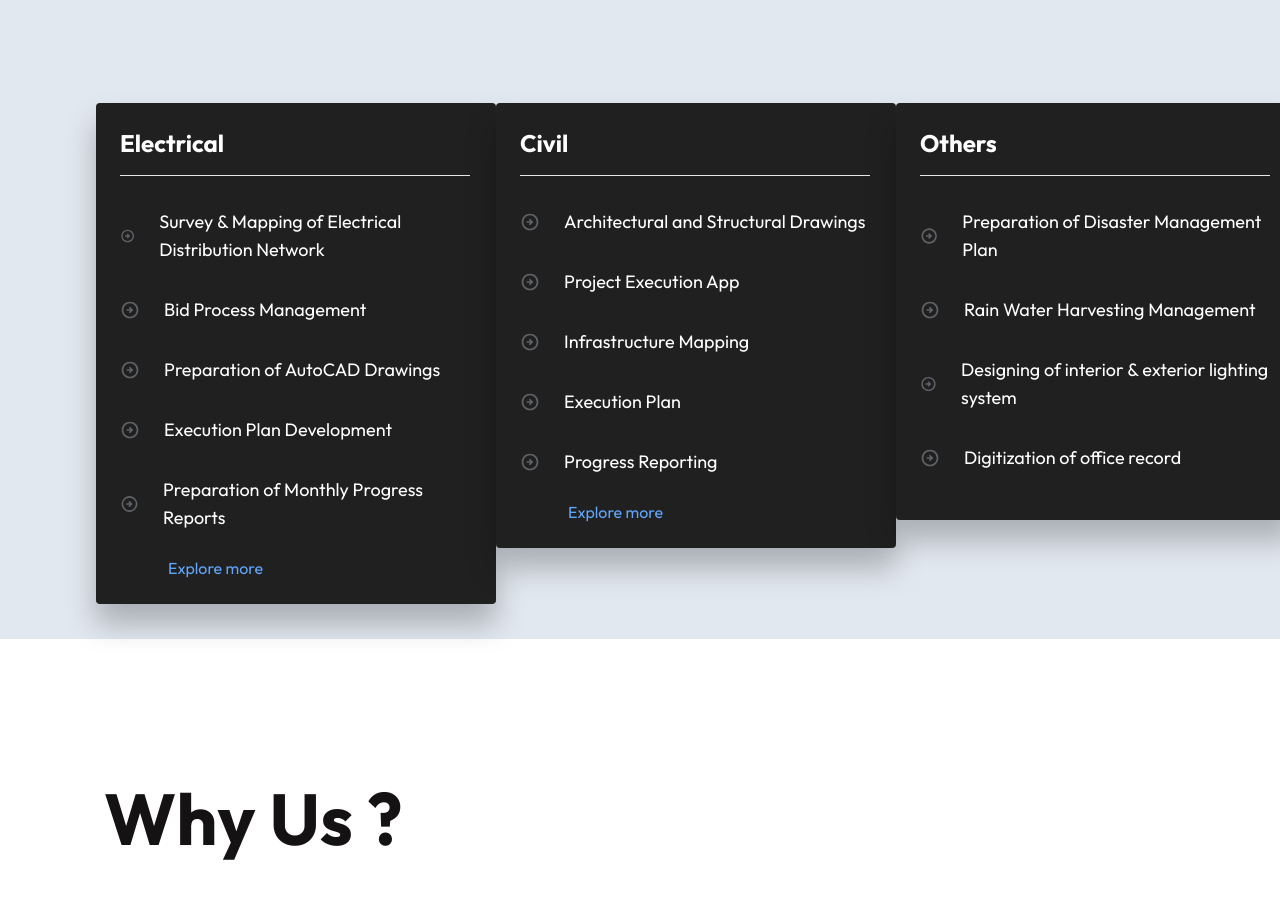
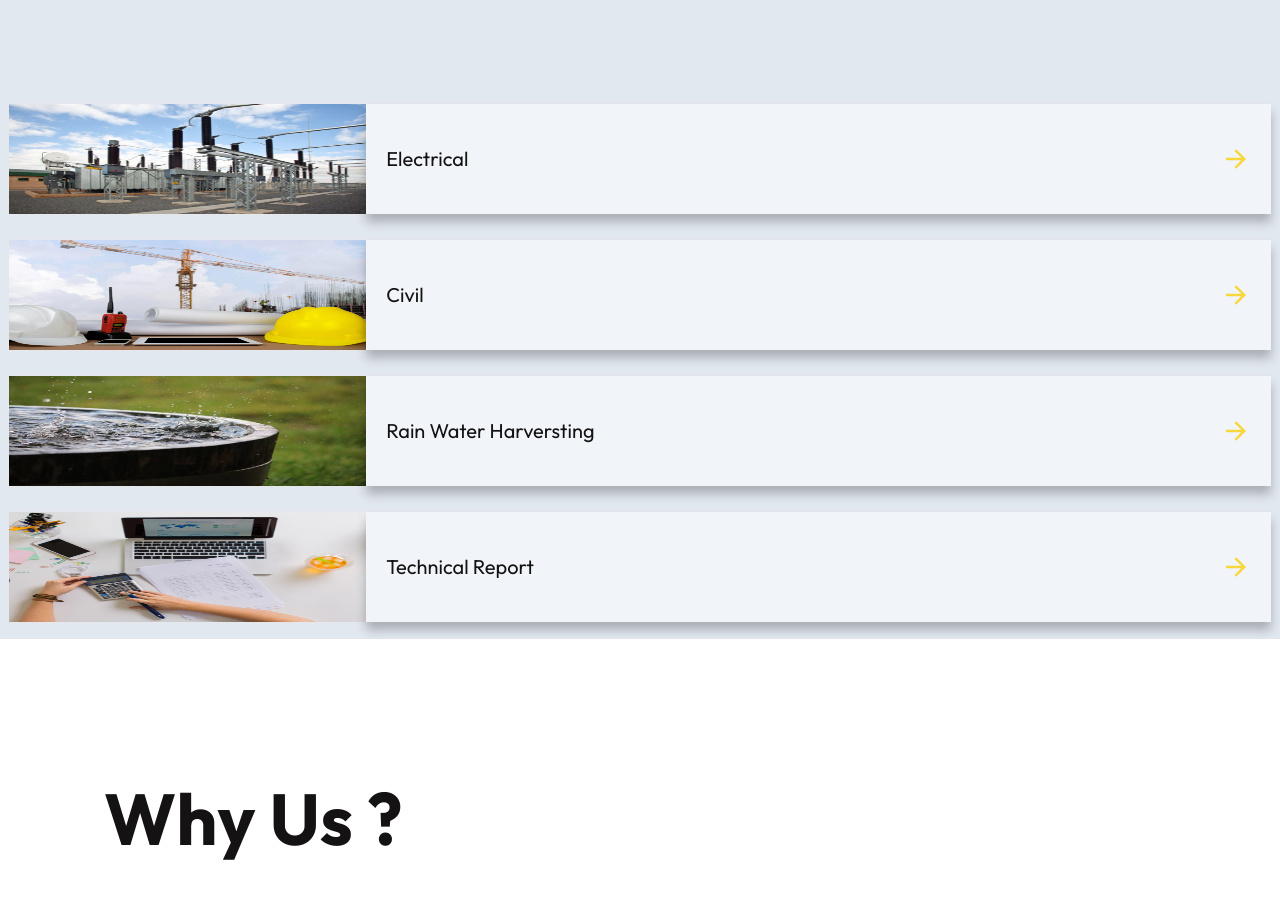
Before and after one commit to Pushkar-Codes/dummy-deploy, a Next.js app: page / in a window 1280 px wide. Shown: the part 3486-4385 px from the top of the page. Built offline with nearby package versions, Linux system fonts and the light colour scheme.

Commit message:
remerger

```diff
--- a/src/components/hero-main.tsx
+++ b/src/components/hero-main.tsx
@@ -157,7 +157,7 @@ export default function Heropage() {
         <h2 className="text-[#141213] text-4xl px-2 py-12 lg:text-7xl font-semibold lg:px-24 lg:py-24">
           Services we offer :
         </h2>
-        <div className="lg:flex lg:px-24 lg:py-18">
+        {/* <div className="lg:flex lg:px-24 lg:py-18">
           <ServiceCard
             title="Electrical"
             descriptions={[
@@ -209,6 +209,134 @@ export default function Heropage() {
             linkText=""
             linkUrl=""
           />
+        </div> */}
+        <div className="px-2 space-y-6">
+          {/* Electrical card */}
+          <div className="w-f h-28 border flex ">
+            <div className="w-[40%] h-full">
+              <Image
+                className="ml-auto h-full lg:w-full lg:ml-0 lg:max-h-screen"
+                src="/main-images/electric-small.png"
+                alt="services"
+                width={280}
+                height={20}
+              />
+            </div>
+            <div
+              className="bg-slate-100 w-full flex justify-between items-center px-5"
+              style={{ boxShadow: "0 8px 10px rgba(0, 0, 0, 0.25)" }}
+            >
+              <h2 className="text-xl text-[#141213]">Electrical</h2>
+              <div>
+                <Link href="/electrical">
+                  <svg
+                    xmlns="http://www.w3.org/2000/svg"
+                    viewBox="0 0 24 24"
+                    fill="rgba(250,207,14,0.8)"
+                    height={50}
+                    width={30}
+                  >
+                    <path fill="none" d="M0 0h24v24H0z"></path>
+                    <path d="M16.1716 10.9999L10.8076 5.63589L12.2218 4.22168L20 11.9999L12.2218 19.778L10.8076 18.3638L16.1716 12.9999H4V10.9999H16.1716Z"></path>
+                  </svg>
+                </Link>
+              </div>
+            </div>
+          </div>
+
+          {/* Civil card */}
+
+          <div className="w-f h-28 border flex ">
+            <div className="w-[40%] h-full">
+              <Image
+                className="ml-auto h-full lg:w-full lg:ml-0 lg:max-h-screen"
+                src="/main-images/civil-small.png"
+                alt="services"
+                width={280}
+                height={20}
+              />
+            </div>
+            <div
+              className="bg-slate-100 w-full flex justify-between items-center px-5"
+              style={{ boxShadow: "0 8px 10px rgba(0, 0, 0, 0.25)" }}
+            >
+              <h2 className="text-xl text-[#141213]">Civil</h2>
+              <div>
+                <Link href="/electrical">
+                  <svg
+                    xmlns="http://www.w3.org/2000/svg"
+                    viewBox="0 0 24 24"
+                    fill="rgba(250,207,14,0.8)"
+                    height={50}
+                    width={30}
+                  >
+                    <path fill="none" d="M0 0h24v24H0z"></path>
+                    <path d="M16.1716 10.9999L10.8076 5.63589L12.2218 4.22168L20 11.9999L12.2218 19.778L10.8076 18.3638L16.1716 12.9999H4V10.9999H16.1716Z"></path>
+                  </svg>
+                </Link>
+              </div>
+            </div>
+          </div>
+
+          {/* Rain water card */}
+
+          <div className="w-f h-28 border flex ">
+            <div className="w-[40%] h-full">
+              <Image
+                className="ml-auto h-full lg:w-full lg:ml-0 lg:max-h-screen"
+                src="/main-images/rain-small.png"
+                alt="services"
+                width={280}
+                height={20}
+              />
+            </div>
+            <div
+              className="bg-slate-100 w-full flex justify-between items-center px-5"
+              style={{ boxShadow: "0 8px 10px rgba(0, 0, 0, 0.25)" }}
+            >
+              <h2 className="text-xl text-[#141213]">Rain Water Harversting</h2>
+              <svg
+                xmlns="http://www.w3.org/2000/svg"
+                viewBox="0 0 24 24"
+                fill="rgba(250,207,14,0.8)"
+                height={50}
+                width={30}
+              >
+                <path fill="none" d="M0 0h24v24H0z"></path>
+                <path d="M16.1716 10.9999L10.8076 5.63589L12.2218 4.22168L20 11.9999L12.2218 19.778L10.8076 18.3638L16.1716 12.9999H4V10.9999H16.1716Z"></path>
+              </svg>
+            </div>
+          </div>
+
+          {/* Technical report card */}
+
+          <div className="w-f h-28 border flex ">
+            <div className="w-[40%] h-full">
+              <Image
+                className="ml-auto h-full lg:w-full lg:ml-0 lg:max-h-screen"
+                src="/main-images/report-small.png"
+                alt="services"
+                width={280}
+                height={20}
+              />
+            </div>
+            <div
+              className="bg-slate-100 w-full flex justify-between items-center px-5"
+              style={{ boxShadow: "0 8px 10px rgba(0, 0, 0, 0.25)" }}
+            >
+              <h2 className="text-xl text-[#141213]">Technical Report</h2>
+              <svg
+                xmlns="http://www.w3.org/2000/svg"
+                viewBox="0 0 24 24"
+                fill="rgba(250,207,14,0.8)"
+                height={50}
+                width={30}
+              >
+                <path fill="none" d="M0 0h24v24H0z"></path>
+                <path d="M16.1716 10.9999L10.8076 5.63589L12.2218 4.22168L20 11.9999L12.2218 19.778L10.8076 18.3638L16.1716 12.9999H4V10.9999H16.1716Z"></path>
+              </svg>
+            </div>
+          </div>
         </div>
       </div>
 
```
